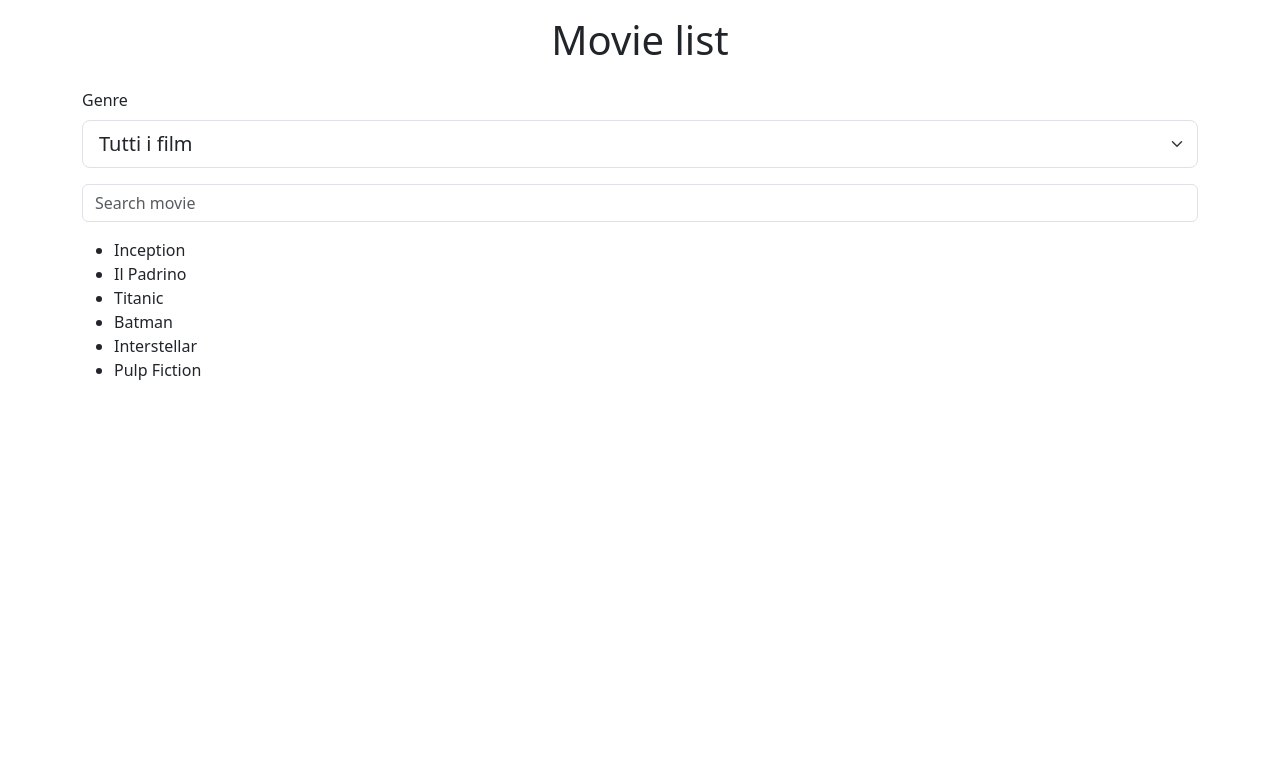
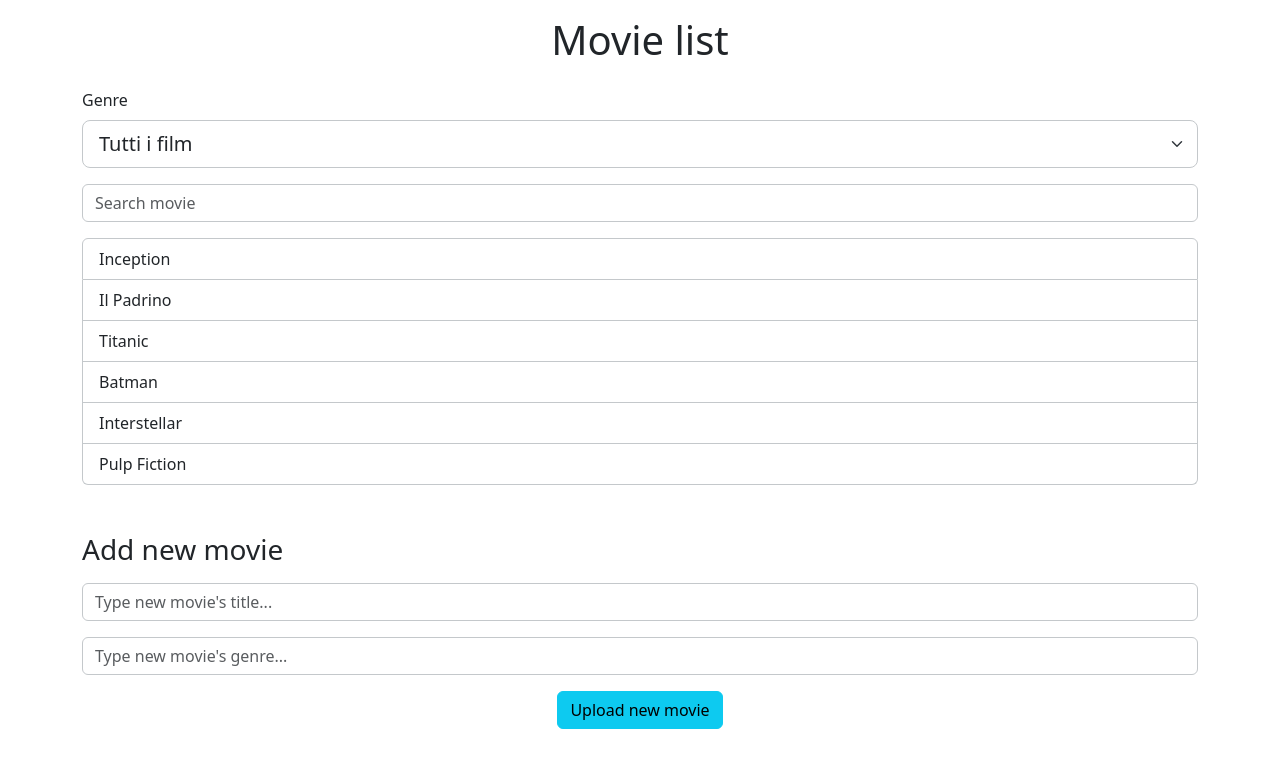
Before and after one commit to pietrobertino/react-movie-filter, a React (Vite) app: page / in a window 1280 px wide. Shown: the top 768 px of the page. Built offline with nearby package versions, Linux system fonts and the light colour scheme.

Commit message:
complete add movie feature

```diff
--- a/src/App.jsx
+++ b/src/App.jsx
@@ -15,6 +15,8 @@ function App() {
   const [filteredList, setFilteredList] = useState([]);
   const [selectedGenre, setSelectedGenre] = useState("");
   const [movie, setMovie] = useState("");
+  const [newTitle, setNewTitle] = useState("");
+  const [newGenre, setNewGenre] = useState("");
 
 
   useEffect(() => {
@@ -31,6 +33,18 @@ function App() {
     setFilteredList(newList)
   }
 
+  function handleSubmit(e) {
+    e.preventDefault();
+    //dobbiamo fare in modo che la lista di film venga aggiornata con i dati del film aggiunto
+    const newMovie = {
+      title: newTitle,
+      genre: newGenre
+    }
+    setMovieList([...movieList, newMovie])
+    setNewGenre("");
+    setNewTitle("");
+  }
+
   return (
     <>
       <div className="container">
@@ -40,7 +54,7 @@ function App() {
         <div className="mb-3">
           <label htmlFor="genres" className="form-label">Genre</label>
           <select
-            className="form-select form-select-lg"
+            className="form-select form-select-lg border-secondary-subtle"
             name="genres"
             id="genres"
             onChange={(e) => setSelectedGenre(e.target.value)}
@@ -55,14 +69,27 @@ function App() {
         </div>
 
 
-        <input type="text" className="form-control my-3" value={movie} placeholder="Search movie" onChange={(e) => handleSearch(e.target.value)} />
+        <input type="text" className="form-control my-3 border-secondary-subtle" value={movie} placeholder="Search movie" onChange={(e) => handleSearch(e.target.value)} />
 
 
-        <ul>
+        <ul className=" list-group">
           {filteredList.map((movie) => (
-            <li key={movie.title}>{movie.title}</li>
+            <li key={movie.title} className=" list-group-item border-secondary-subtle">{movie.title}</li>
           ))}
         </ul>
+
+        <form className="mt-5 text-center" onSubmit={handleSubmit}>
+          <h3 className=" text-start">Add new movie</h3>
+          <input type="text" className="form-control my-3 border-secondary-subtle"
+            placeholder="Type new movie's title... "
+            value={newTitle}
+            onChange={e => setNewTitle(e.target.value)} />
+          <input type="text" className="form-control  border-secondary-subtle"
+            placeholder="Type new movie's genre... "
+            value={newGenre}
+            onChange={e => setNewGenre(e.target.value)} />
+          <button type="submit" className=" btn btn-info mt-3">Upload new movie</button>
+        </form>
 
       </div>
 
```
Also changed, not shown: public/README.md.
